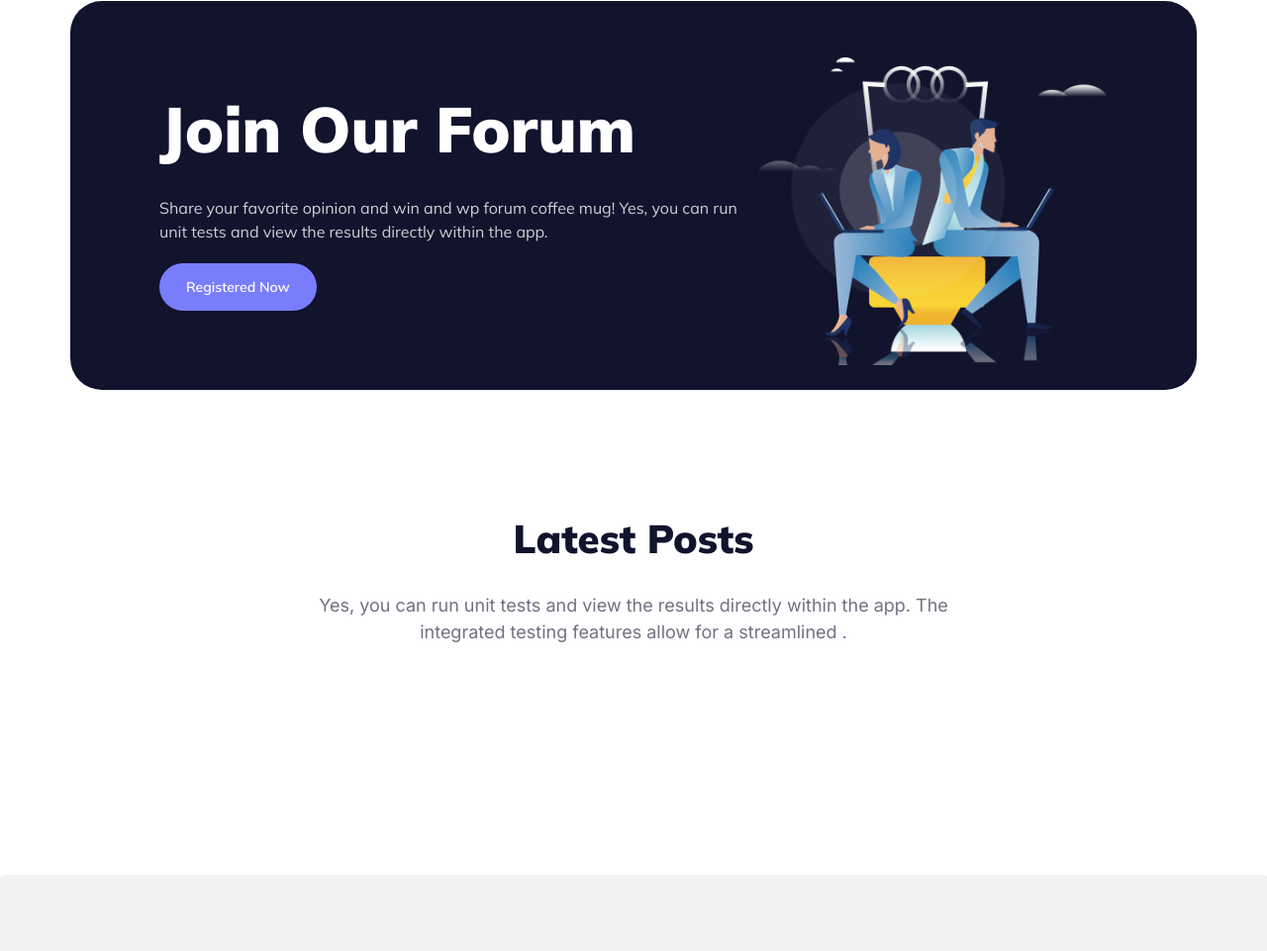
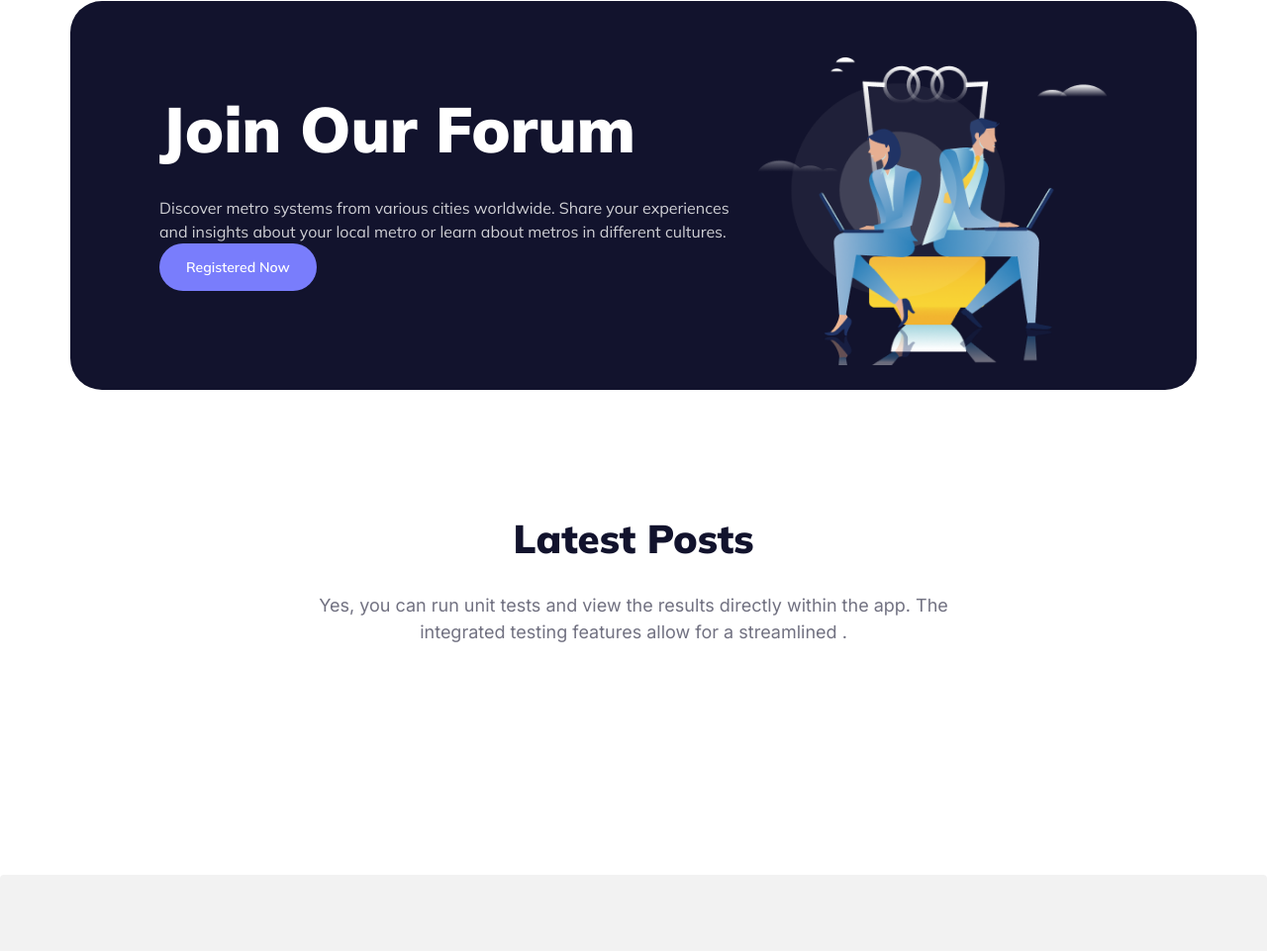
Before and after one commit to NLucky320/retro-forum, a plain HTML site: page index.html in a window 1280 px wide. Shown: the part 1163-2124 px from the top of the page at 99% size. Drawn offline with nearby package versions, Linux system fonts and the light colour scheme; no server answers.

Commit message:
join our forum text updated

```diff
--- a/index.html
+++ b/index.html
@@ -191,14 +191,13 @@
                     class="hero-content text-white flex flex-col lg:flex-row justify-between gap-[10px] p-[40px] lg:p-[25px] space-y-[32px] lg:px-[90px]">
                     <div class="max-w-[633px] mx-auto ">
                         <h1 class="mb-5 text-[40px] lg:text-[64px] font-black">Join Our Forum</h1>
-                        <p class="mb-5 text-[#FFFFFFCC] max-w-[652px]">Share your favorite opinion and win and wp forum
-                            coffee mug! Yes, you can run unit tests and view the results directly
-                            within the app.
-                        </p>
-                        <button id=""
-                            class="btn hover:bg-[#10B981] text-white bg-[#797DFC] rounded-full px-[27px] border-none">Registered
-                            Now
-                        </button>
+                        <p class="mb-5 text-[#FFFFFFCC] max-w-[652px]">Discover metro systems from various cities
+                            worldwide. Share your experiences and insights about your local metro or
+                            learn about metros in different cultures.
+                            <button id=""
+                                class="btn hover:bg-[#10B981] text-white bg-[#797DFC] rounded-full px-[27px] border-none">Registered
+                                Now
+                            </button>
                     </div>
                     <div class="hidden lg:block">
                         <img src="./images/joinforum.png" alt="">
```
